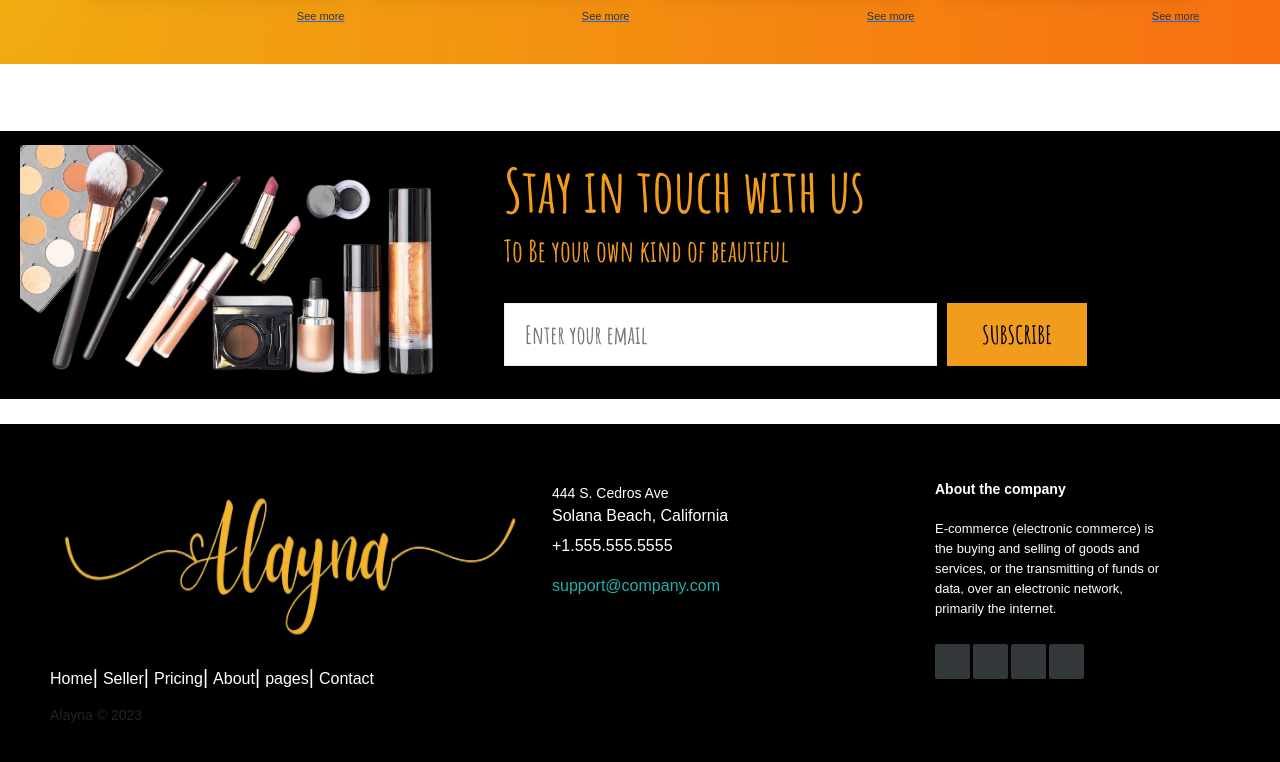
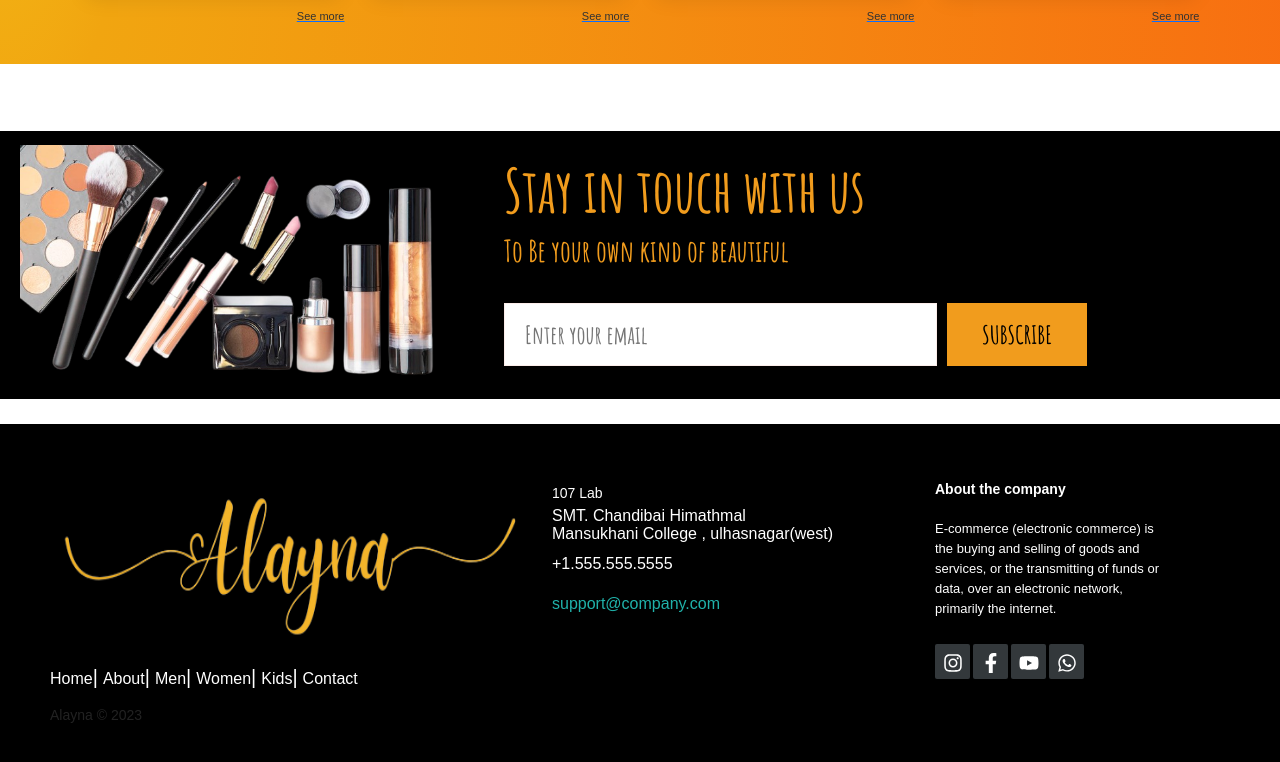
Before and after one commit to MayankPatekar/Alayna, a React (Create React App) app in the folder frontend/: page / in a window 1280 px wide. Shown: the part 1370-2132 px from the top of the page. Built offline with nearby package versions, Linux system fonts and the light colour scheme; no server answers; a web font is replaced by a local one.

Commit message:
changes in footer and others

```diff
--- a/frontend/src/Components/Footer/Footer.jsx
+++ b/frontend/src/Components/Footer/Footer.jsx
@@ -1,6 +1,7 @@
 import React from "react";
 
 import "./Footer.css"
+import { FaFacebookF, FaInstagram, FaWhatsapp, FaYoutube } from "react-icons/fa";
 export default function Footer(){
     return(
         <>
@@ -13,15 +14,13 @@ export default function Footer(){
   <p className="footer-links">
     <a href="/" className="link-1">Home</a>
 
-    <a href="/">Seller</a>
+    <a href="/about">About</a>
 
-    <a href="/">Pricing</a>
+    <a href="/shop/men">Men</a>
+    <a href="/shop/women">Women</a>
+    <a href="/shop/kids">Kids</a>
 
-    <a href="/">About</a>
-
-    <a href="/">pages</a>
-
-    <a href="/">Contact</a>
+    <a href="/contact">Contact</a>
   </p>
 
   <p className="footer-company-name">Alayna © 2023</p>
@@ -31,7 +30,7 @@ export default function Footer(){
 
   <div>
     <i className="fa fa-map-marker"></i>
-    <p><span>444 S. Cedros Ave</span> Solana Beach, California</p>
+    <p><span>107 Lab </span> SMT. Chandibai Himathmal<br/> Mansukhani College , ulhasnagar(west)</p>
   </div>
 
   <div>
@@ -55,10 +54,10 @@ export default function Footer(){
 
   <div className="footer-icons">
 
-    <a href="/"><i className="fa fa-facebook"></i></a>
-    <a href="/"><i className="fa fa-twitter"></i></a>
-    <a href="/"><i className="fa fa-linkedin"></i></a>
-    <a href="/"><i className="fa fa-github"></i></a>
+    <a href="/"><i className="fa fa-facebook"><FaInstagram /></i></a>
+    <a href="/"><i className="fa fa-twitter"><FaFacebookF /></i></a>
+    <a href="/"><i className="fa fa-linkedin"><FaYoutube/></i></a>
+    <a href="/"><i className="fa fa-github"><FaWhatsapp /></i></a>
 
   </div>
 
--- a/frontend/src/Components/NavBar/NavBar.jsx
+++ b/frontend/src/Components/NavBar/NavBar.jsx
@@ -40,6 +40,7 @@ const NavBar = () => {
       </div>
     </div>
       <div className="social-icons">
+
         <Link to="/search"><FaSistrix className="nav-icon" onMouseOver={({target})=>target.style.color="rgb(241, 156, 29)"}
     onMouseOut={({target})=>target.style.color="white"}/></Link>
         <Link to="/wishlist"><FaHeart className="nav-icon" onMouseOver={({target})=>target.style.color="red"}
--- a/frontend/src/Components/Rewardpoints/reward.js
+++ b/frontend/src/Components/Rewardpoints/reward.js
@@ -44,12 +44,12 @@ const reward = () => {
                     <img src={shop} alt="" className="points-img" />
                     <h3 className="points-txt">Shop</h3>
                 </div>
-                <p><i class="arrow"></i></p>
+                <p><i className="arrow"></i></p>
                 <div className="img-maker">
                     <img src={earn} alt="" className="points-img" />
                     <h3 className="points-txt">Earn</h3>
                 </div>
-                <p><i class="arrow"></i></p>
+                <p><i className="arrow"></i></p>
                 <div className="img-maker">
                     <div className="img-maker-flip">
                         <FlipImage />
--- a/frontend/src/Screens/SearchScreen/SearchScreen.jsx
+++ b/frontend/src/Screens/SearchScreen/SearchScreen.jsx
@@ -61,6 +61,7 @@ const [currentPage, setCurrentPage] = useState(1);
     ));
 
   };
+
     return(
         <div className="search-container">
         <div className="container form-group">
```
Also changed, not shown: 1 other file (tests, documents, lock files or other folders).
